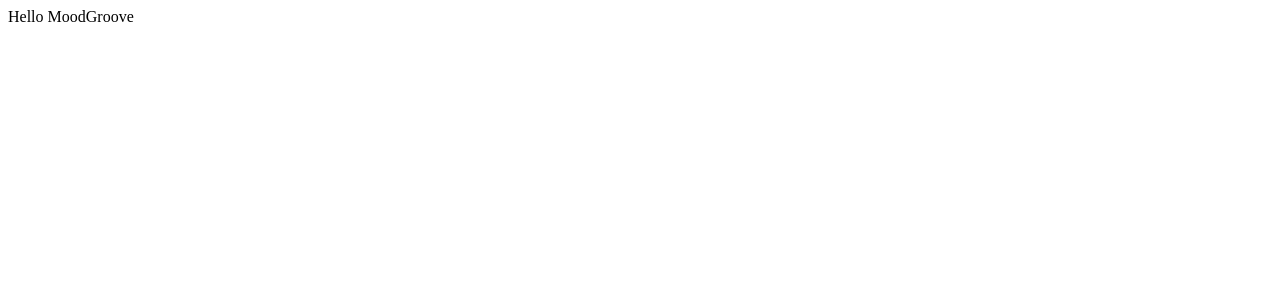
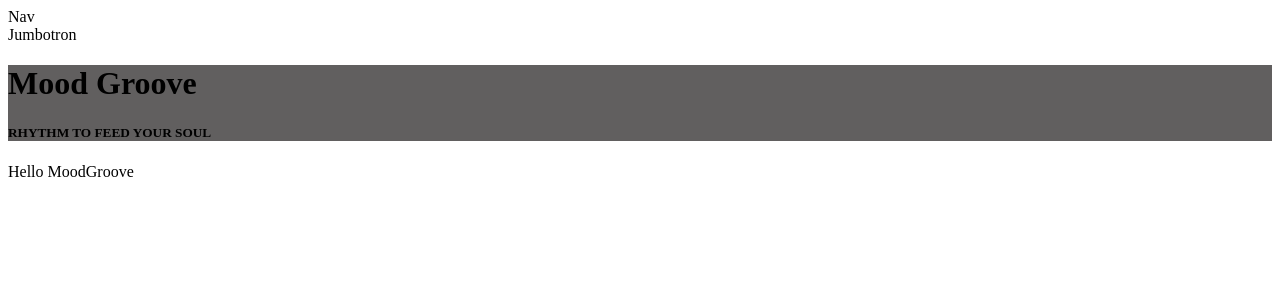
Before and after one commit to GideonSamara/MoodGroove, a React (Create React App) app in the folder client/: page / in a window 1280 px wide. Shown: the top 300 px of the page. Built offline with nearby package versions, Linux system fonts and the light colour scheme.

Commit message:
new branch new code

```diff
--- a/client/src/App.js
+++ b/client/src/App.js
@@ -1,9 +1,12 @@
 import React from 'react';
-
+import Nav from './components/Nav';
+import Jumbotron from './components/Jumbotron';
 
 function App() {
   return (
     <div className="App">
+      <Nav/>
+      <Jumbotron/>
       Hello MoodGroove
     </div>
   );
```
Also changed, not shown: package.json (+9 -10 lines), 2 other files (tests, documents, lock files or other folders).
